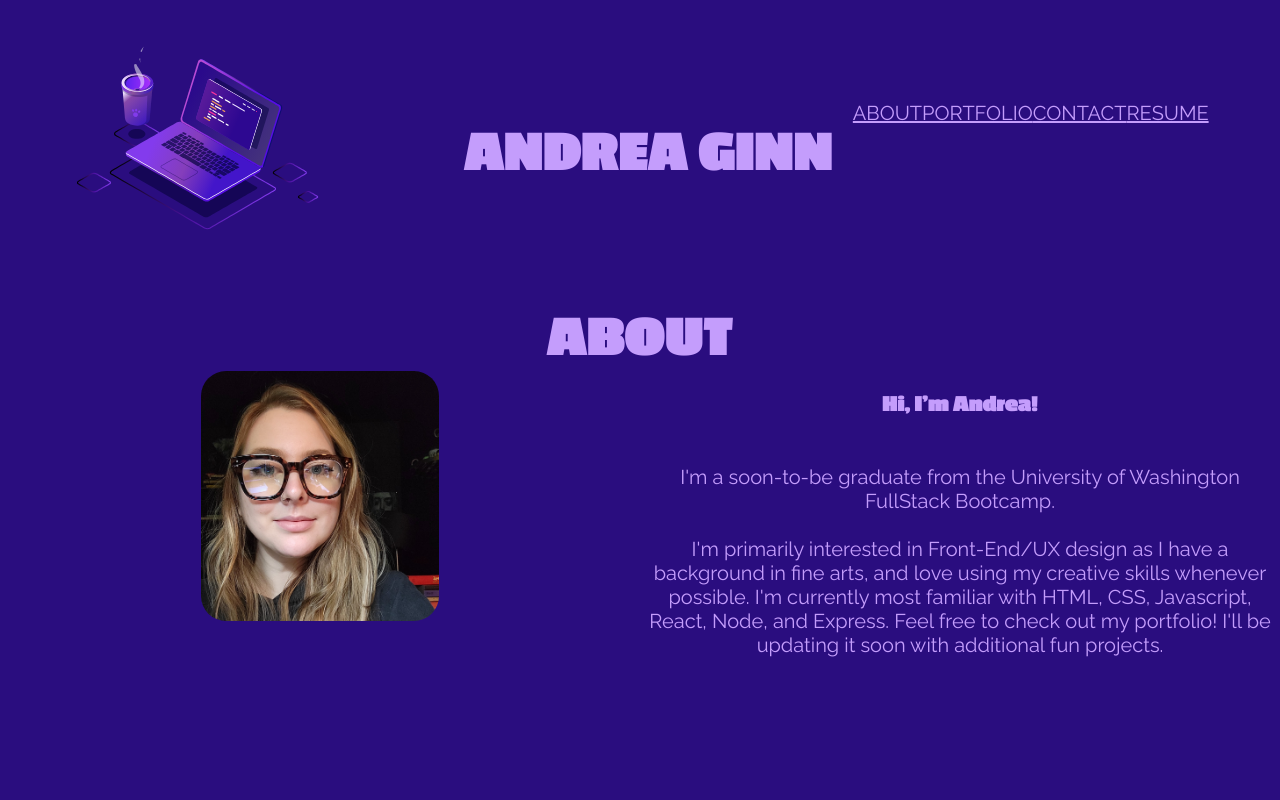
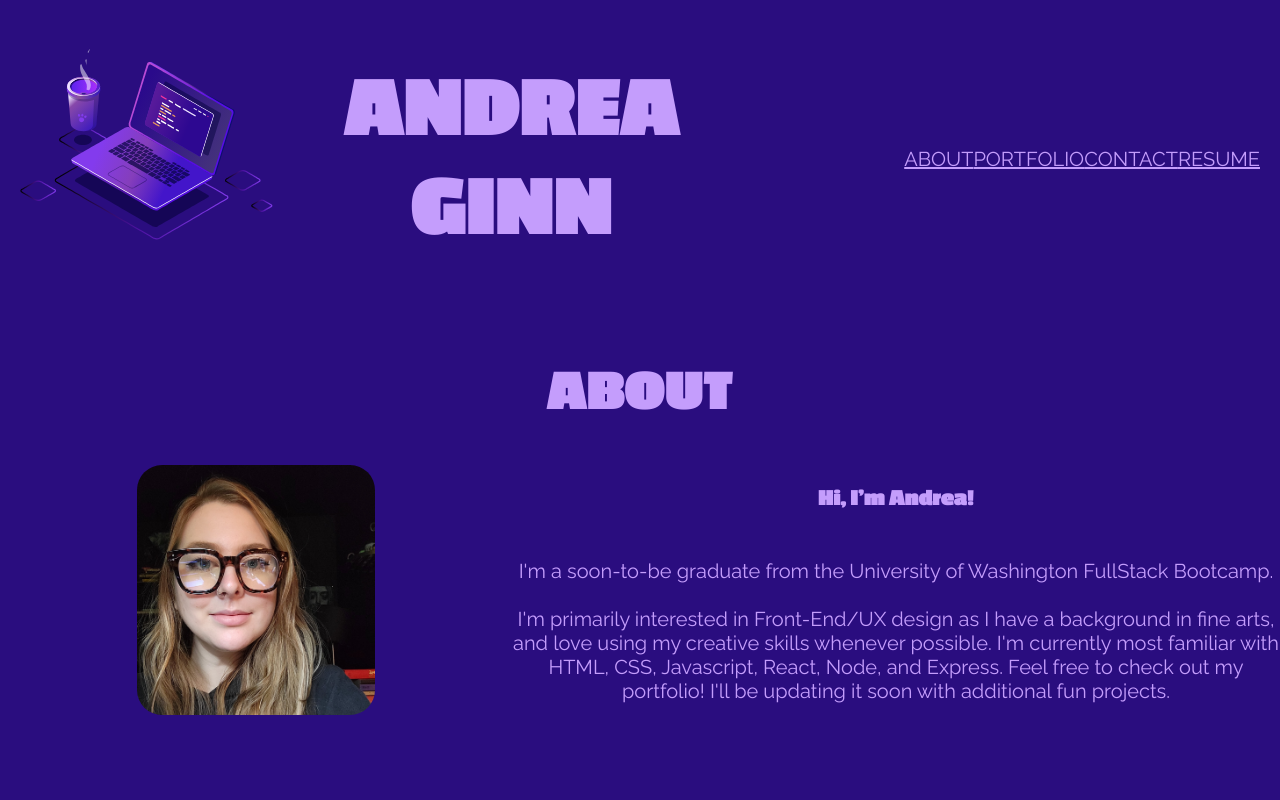
Before and after one commit to andreaginn/react-portfolio, a React (Create React App) app: page / in a window 1280 px wide. Shown: the top 800 px of the page. Built offline with nearby package versions, Linux system fonts and the light colour scheme.

Commit message:
minor edits to css

```diff
--- a/src/App.css
+++ b/src/App.css
@@ -19,11 +19,11 @@
 
 body {
   margin: 0;
-font-size: 20px;
+  font-size: 20px;
 }
 
 * {
- background-color: #2a0d7f;
+  background-color: #2a0d7f;
   color: #c49dfc;
   font-family: 'Raleway', sans-serif;
   font-weight: lighter;
@@ -31,12 +31,6 @@ font-size: 20px;
   text-align: center;
 }
 
-.heading {
-  text-align: center;
-  font-size: 40px;
-
-
-}
 
 span {
   font-size: x-large;
@@ -58,9 +52,9 @@ p {
 
 .nav {
   display: flex;
-  justify-content: space-around;
+  justify-content: space-between;
   padding: 20px;
-  margin-bottom: 100px;
+
 }
 
 #about:hover,
@@ -145,18 +139,19 @@ ul {
 .abt-left {
   height: 30%;
   float: left;
-  width: 50%;
+  width: 40%;
   margin-bottom: 250px;
 }
 
 .abt-right {
   height: 30%;
   float: right;
-  width: 50%;
+  width: 60%;
   margin-bottom: 250px;
 }
 
-#gallerysection, #contactsection {
+#portfoliosection,
+#contactsection {
   margin-bottom: 250px;
 }
 
@@ -180,22 +175,32 @@ ul {
 }
 
 .navbar {
-display: flex;
-justify-content: space-around;
-width: 100%;
+  display: flex;
+  justify-content: space-around;
+  width: 100%;
 }
 
 .animation-container {
   flex-shrink: 0;
   width: 300px;
-  margin-right: 10px;
+
 }
 
 .header-container {
   display: flex;
   align-items: center;
+  justify-content: space-between;
 }
 
-#header-font {
-  margin: 0;
+#name {
+  font-family: 'Passion One', cursive;
+  font-size: 90px;
+  text-align: center;
+  margin-right: 160px;
 }
+
+#portfoliosection #header-font {
+  font-family: 'Passion One', cursive;
+  font-size: 60px;
+  text-align: center;
+}
--- a/src/components/Nav.js
+++ b/src/components/Nav.js
@@ -19,7 +19,7 @@ function Nav() {
       </div>
 
       <div className="header-container">
-        <h1 id="header-font">ANDREA GINN</h1>
+        <h1 id="name">ANDREA GINN</h1>
         <ul className="nav">
           <li><a href="#aboutsection" id="about header-font">ABOUT</a></li>
           <li><a href="#gallerysection" id="gallery header-font">PORTFOLIO</a></li>
--- a/src/components/Portfolio.js
+++ b/src/components/Portfolio.js
@@ -3,8 +3,8 @@ import Fade from 'react-reveal/Fade';
 
 function Portfolio() {
     return (
-      <div className="section" id="gallerysection">
-        <h1 className="heading" id="header-font">PORTFOLIO</h1>
+      <div className="section" id="portfoliosection">
+        <h1 id="header-font">PORTFOLIO</h1>
         <div className="portfolio-gallery">
             <Fade right>
           <a href="https://andreaginn.github.io/HoriseonSite/" className="project-link">
```
